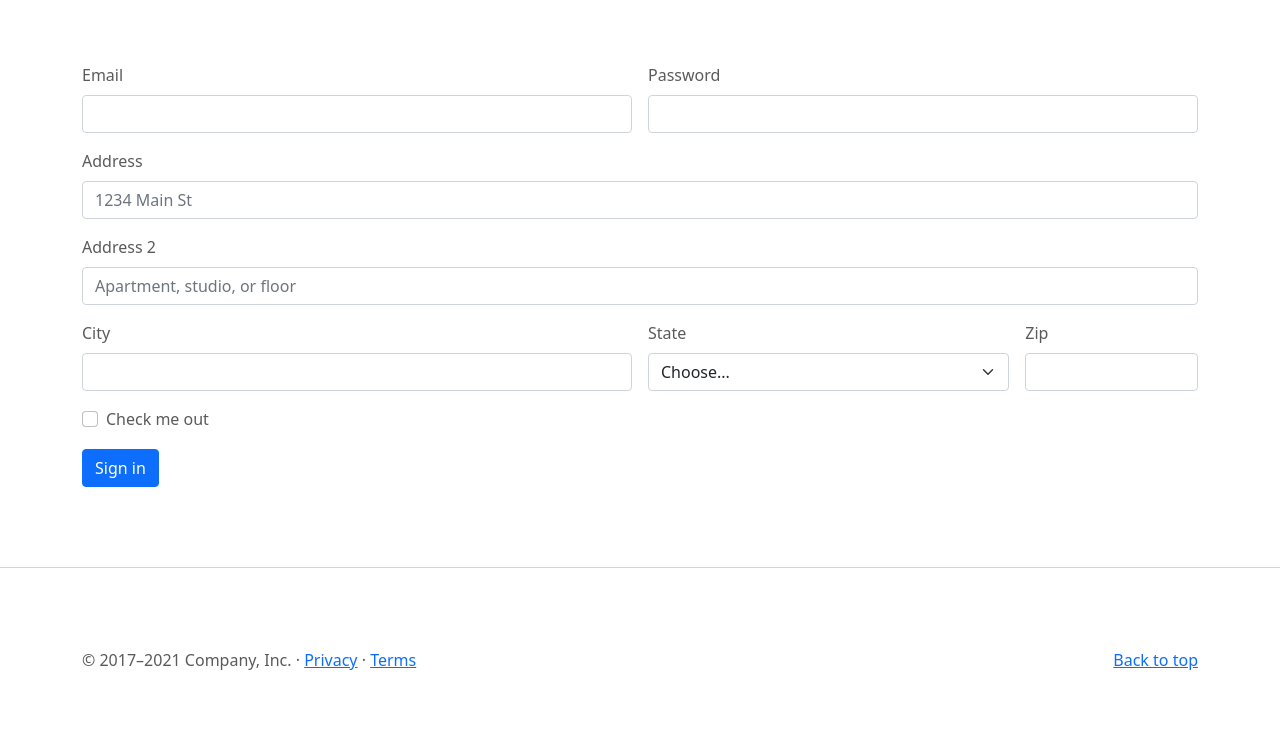
After one commit to filippomattio/GreenGo, a Python web app: template GOGREEN-DEF/templates/registration.html in a window 1280 px wide. The commit adds this page. Shown: the part 561-1297 px from the top of the page. Run offline with Jinja, Linux system fonts and the light colour scheme; the template is opened without the code that fills it, so the values that code supplies are empty.

Commit message:
inizio registration page

```diff
--- /dev/null
+++ b/GOGREEN-DEF/templates/home.html
@@ -0,0 +1,6 @@
+  {% extends "index.html" %}
+
+
+{% block content %}
+
+    {% endblock content %}
--- a/GOGREEN-DEF/templates/index.html
+++ b/GOGREEN-DEF/templates/index.html
@@ -130,12 +130,14 @@
   </div>
 
 
+
   <!-- Marketing messaging and featurettes
   ================================================== -->
   <!-- Wrap the rest of the page in another container to center all the content. -->
 
   <div class="container marketing">
-{% block content %}
+        {% block content %}
+
         {% endblock content %}
 
     </div>
--- /dev/null
+++ b/GOGREEN-DEF/templates/registration.html
@@ -0,0 +1,48 @@
+{% extends "index.html" %}
+
+{% block content %}
+<form class="row g-3">
+  <div class="col-md-6">
+    <label for="inputEmail4" class="form-label">Email</label>
+    <input type="email" class="form-control" id="inputEmail4">
+  </div>
+  <div class="col-md-6">
+    <label for="inputPassword4" class="form-label">Password</label>
+    <input type="password" class="form-control" id="inputPassword4">
+  </div>
+  <div class="col-12">
+    <label for="inputAddress" class="form-label">Address</label>
+    <input type="text" class="form-control" id="inputAddress" placeholder="1234 Main St">
+  </div>
+  <div class="col-12">
+    <label for="inputAddress2" class="form-label">Address 2</label>
+    <input type="text" class="form-control" id="inputAddress2" placeholder="Apartment, studio, or floor">
+  </div>
+  <div class="col-md-6">
+    <label for="inputCity" class="form-label">City</label>
+    <input type="text" class="form-control" id="inputCity">
+  </div>
+  <div class="col-md-4">
+    <label for="inputState" class="form-label">State</label>
+    <select id="inputState" class="form-select">
+      <option selected>Choose...</option>
+      <option>...</option>
+    </select>
+  </div>
+  <div class="col-md-2">
+    <label for="inputZip" class="form-label">Zip</label>
+    <input type="text" class="form-control" id="inputZip">
+  </div>
+  <div class="col-12">
+    <div class="form-check">
+      <input class="form-check-input" type="checkbox" id="gridCheck">
+      <label class="form-check-label" for="gridCheck">
+        Check me out
+      </label>
+    </div>
+  </div>
+  <div class="col-12">
+    <button type="submit" class="btn btn-primary">Sign in</button>
+  </div>
+</form>
+{% endblock content %}
```
Also changed, not shown: GOGREEN-DEF/app.py (+73 -7 lines), GOGREEN-DEF/form.py (+14 -0 lines), GOGREEN-DEF/model.py (+9 -4 lines).
